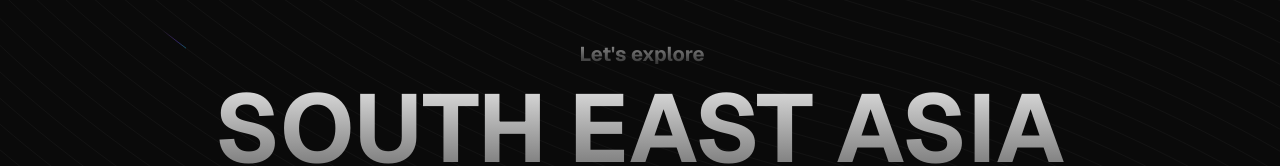
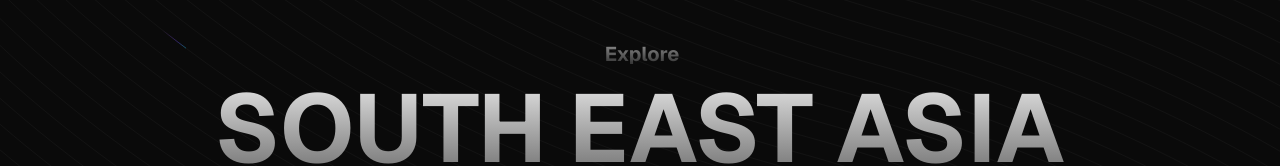
Before and after one commit to Hninthirisan/vannessplus, a Next.js app: page / in a window 1280 px wide. Shown: the top 166 px of the page. Built offline with nearby package versions, Linux system fonts and the light colour scheme.

Commit message:
Update page.tsx

```diff
--- a/app/page.tsx
+++ b/app/page.tsx
@@ -64,7 +64,7 @@ export default function Home() {
       />
       <div className="flex flex-col items-center mb-20">
         <h1 className="ml-1 mb-3 relative z-10 text-lg md:text-xl bg-clip-text text-transparent bg-gradient-to-b from-neutral-400 to-neutral-800 text-center font-sans font-bold">
-          Let's explore
+          Explore
         </h1>
         <h1 className="relative z-10 text-lg md:text-8xl bg-clip-text text-transparent bg-gradient-to-b from-neutral-200 to-neutral-500 text-center font-sans font-bold">
           {location}
```
